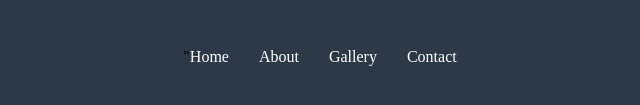
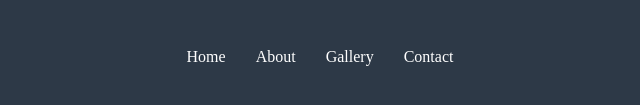
Before and after one commit to Joshua-Icenogle/groupportfolio, a website: page aboutus.html in a window 1280 px wide. Shown: the part 423-528 px from the top of the page, 320-960 px from the left. Drawn offline with nearby package versions, Linux system fonts and the light colour scheme.

Commit message:
sixth commit

```diff
--- a/aboutus.html
+++ b/aboutus.html
@@ -131,7 +131,7 @@
                     </div>
                 </div>
 
-                <div class=" col d-flex justify-content-center">"
+                <div class=" col d-flex justify-content-center">
                     <div class="row">
                         <a class="col text-white" href="home.html">Home</a>
 
```
Also changed, not shown: gallery.html (+1 -1 lines).
